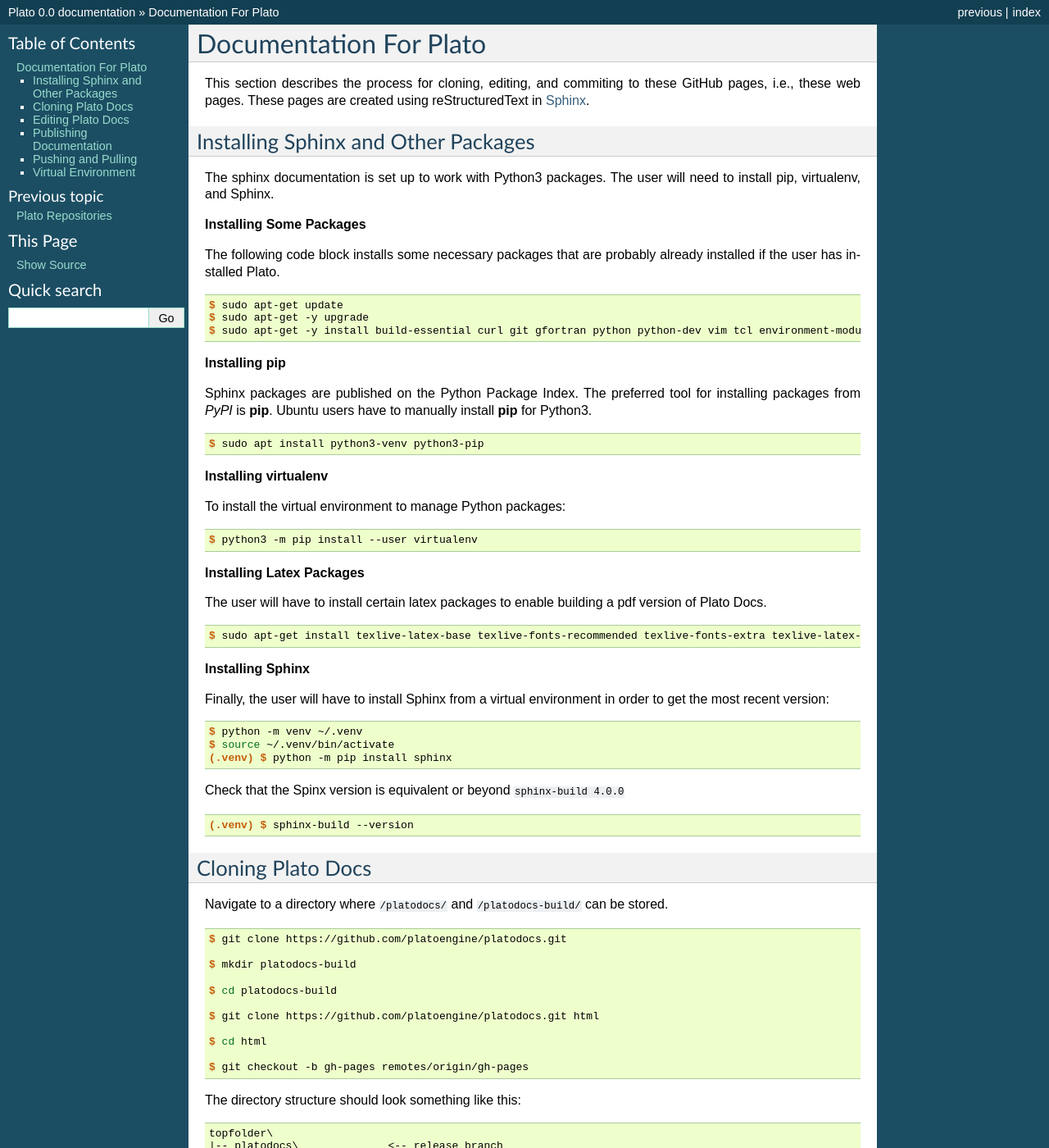
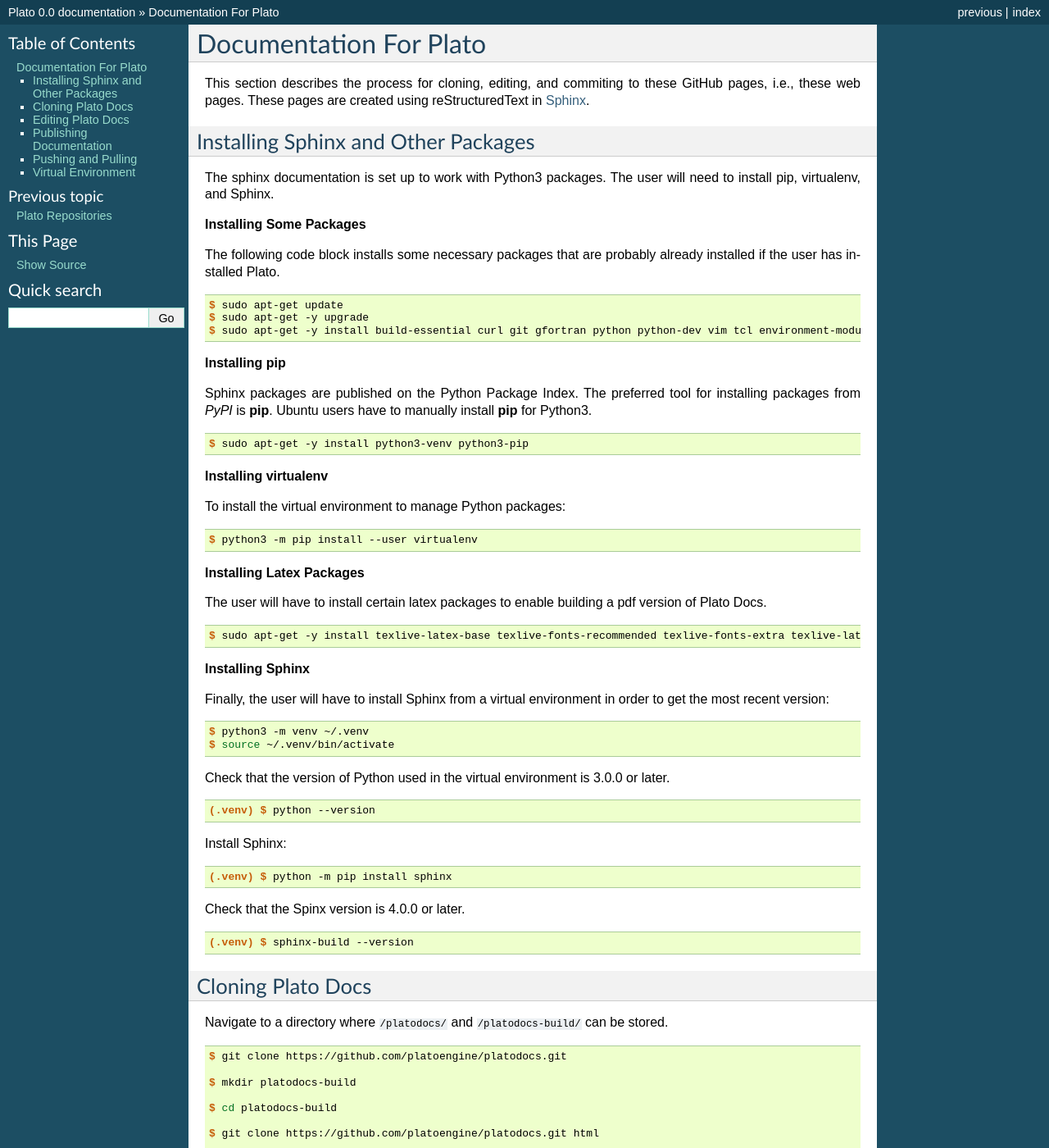
Before and after one commit to morphorm22/morphdocs, a Sphinx documentation site: the page built from docs/source/documentation.rst, in a window 1280 px wide and 1400 px high. Shown: the whole window at 82% size. Built offline with Sphinx 7.4.7, drawn with Linux system fonts in a browser that asks for light colours.

Commit message:
fixing errors

```diff
--- a/docs/source/documentation.rst
+++ b/docs/source/documentation.rst
@@ -22,7 +22,7 @@
 
 .. code-block:: console
 
-   $ sudo apt install python3-venv python3-pip
+   $ sudo apt-get -y install python3-venv python3-pip
 
 **Installing virtualenv**
 
@@ -38,7 +38,7 @@
 
 .. code-block:: console
 
-   $ sudo apt-get install texlive-latex-base texlive-fonts-recommended texlive-fonts-extra texlive-latex-extra latexmk
+   $ sudo apt-get -y install texlive-latex-base texlive-fonts-recommended texlive-fonts-extra texlive-latex-extra latexmk
 
 **Installing Sphinx**
 
@@ -46,11 +46,22 @@
 
 .. code-block:: console
 
-   $ python -m venv ~/.venv
+   $ python3 -m venv ~/.venv
    $ source ~/.venv/bin/activate
+
+Check that the version of Python used in the virtual environment is 3.0.0 or later.
+
+.. code-block:: console
+
+   (.venv) $ python --version
+
+Install Sphinx:
+
+.. code-block:: console
+
    (.venv) $ python -m pip install sphinx
 
-Check that the Spinx version is equivalent or beyond :code:`sphinx-build 4.0.0`
+Check that the Spinx version is 4.0.0 or later.
 
 .. code-block:: console
 
```
Also changed, not shown: 1 other file.
